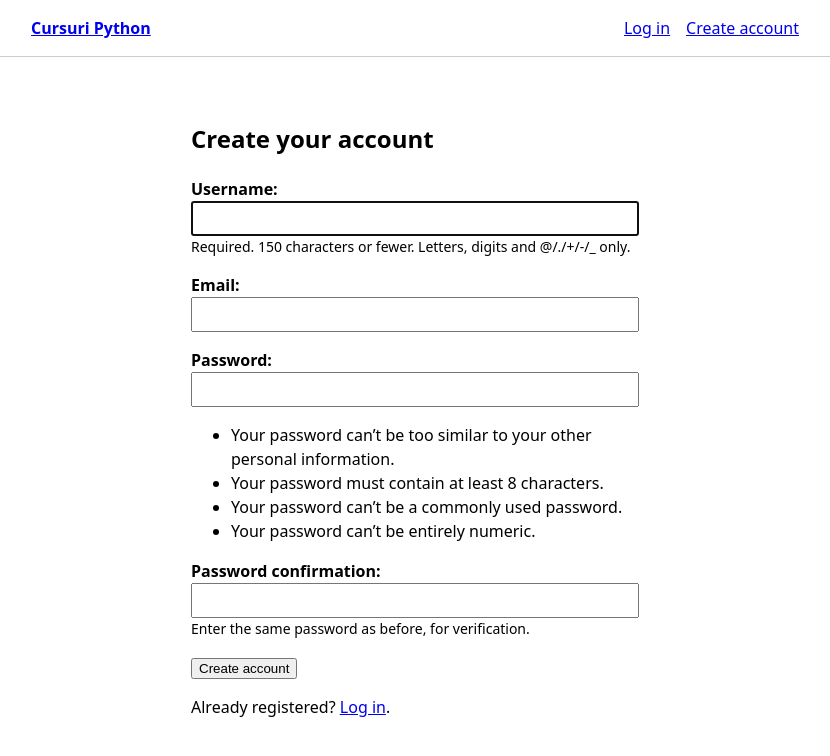
After one commit to danieliancu/python-ai-tutor, a Django app: page /accounts/signup/ in a window 1280 px wide. The commit adds this page. Shown: the top 756 px of the page, without its empty margins (225-1055 px from the left). Run offline with Django 5.2, Linux system fonts and the light colour scheme; parts of the project's set-up code (start-up, migrations or seed data) failed here and were passed over.

Commit message:
feat: add Phase 1 account authentication

```diff
--- /dev/null
+++ b/apps/accounts/forms.py
@@ -0,0 +1,20 @@
+from django import forms
+from django.contrib.auth.forms import UserCreationForm
+
+from apps.accounts.models import User
+
+
+class SignUpForm(UserCreationForm):
+    """Collect the small amount of information needed to create an account."""
+
+    email = forms.EmailField()
+
+    class Meta(UserCreationForm.Meta):
+        model = User
+        fields = ("username", "email")
+
+    def clean_email(self) -> str:
+        email = self.cleaned_data["email"].strip().lower()
+        if email and User.objects.filter(email__iexact=email).exists():
+            raise forms.ValidationError("An account with this email address already exists.")
+        return email
--- /dev/null
+++ b/apps/accounts/urls.py
@@ -0,0 +1,36 @@
+from django.contrib.auth import views as auth_views
+from django.urls import path, reverse_lazy
+
+from apps.accounts import views
+
+app_name = "accounts"
+
+urlpatterns = [
+    path("signup/", views.signup, name="signup"),
+    path("login/", auth_views.LoginView.as_view(), name="login"),
+    path("logout/", auth_views.LogoutView.as_view(), name="logout"),
+    path(
+        "password-reset/",
+        auth_views.PasswordResetView.as_view(
+            success_url=reverse_lazy("accounts:password_reset_done")
+        ),
+        name="password_reset",
+    ),
+    path(
+        "password-reset/done/",
+        auth_views.PasswordResetDoneView.as_view(),
+        name="password_reset_done",
+    ),
+    path(
+        "reset/<uidb64>/<token>/",
+        auth_views.PasswordResetConfirmView.as_view(
+            success_url=reverse_lazy("accounts:password_reset_complete")
+        ),
+        name="password_reset_confirm",
+    ),
+    path(
+        "reset/done/",
+        auth_views.PasswordResetCompleteView.as_view(),
+        name="password_reset_complete",
+    ),
+]
--- /dev/null
+++ b/apps/accounts/views.py
@@ -0,0 +1,22 @@
+from django.contrib.auth import login
+from django.http import HttpRequest, HttpResponse
+from django.shortcuts import redirect, render
+
+from apps.accounts.forms import SignUpForm
+
+
+def signup(request: HttpRequest) -> HttpResponse:
+    """Create and sign in a learner, or redirect an existing user home."""
+    if request.user.is_authenticated:
+        return redirect("home")
+
+    if request.method == "POST":
+        form = SignUpForm(request.POST)
+        if form.is_valid():
+            user = form.save()
+            login(request, user)
+            return redirect("home")
+    else:
+        form = SignUpForm()
+
+    return render(request, "registration/signup.html", {"form": form})
--- a/config/settings.py
+++ b/config/settings.py
@@ -89,6 +89,9 @@ DEFAULT_AUTO_FIELD = "django.db.models.BigAutoField"
 # --- Authentication -----------------------------------------------------------
 
 AUTH_USER_MODEL = "accounts.User"
+LOGIN_URL = "accounts:login"
+LOGIN_REDIRECT_URL = "home"
+LOGOUT_REDIRECT_URL = "home"
 
 AUTH_PASSWORD_VALIDATORS = [
     {"NAME": "django.contrib.auth.password_validation.UserAttributeSimilarityValidator"},
--- a/config/urls.py
+++ b/config/urls.py
@@ -1,10 +1,11 @@
 from django.contrib import admin
-from django.urls import path
+from django.urls import include, path
 
 from config import views
 
 urlpatterns = [
     path("", views.home, name="home"),
     path("health/", views.health, name="health"),
+    path("accounts/", include("apps.accounts.urls")),
     path("admin/", admin.site.urls),
 ]
--- a/static/css/base.css
+++ b/static/css/base.css
@@ -14,3 +14,15 @@ main {
   margin: 0 auto;
   padding: 2rem 1rem;
 }
+
+.site-header { border-bottom: 1px solid color-mix(in srgb, currentColor 20%, transparent); }
+nav, .account-links { display: flex; align-items: center; gap: 1rem; }
+nav { max-width: 48rem; margin: 0 auto; padding: 1rem; justify-content: space-between; }
+.brand { font-weight: 700; }
+.account-links form { margin: 0; }
+.link-button { background: none; border: 0; color: inherit; cursor: pointer; padding: 0; text-decoration: underline; }
+.auth-card { max-width: 28rem; margin: 2rem auto; }
+.auth-card label { display: block; font-weight: 600; }
+.auth-card input { box-sizing: border-box; max-width: 100%; padding: 0.5rem; width: 100%; }
+.auth-card .helptext { display: block; font-size: 0.875rem; }
+.error, .errorlist { color: #b42318; }
--- a/templates/base.html
+++ b/templates/base.html
@@ -8,6 +8,23 @@
   <script src="{% static 'vendor/htmx.min.js' %}" defer></script>
 </head>
 <body hx-headers='{"X-CSRFToken": "{{ csrf_token }}"}'>
+  <header class="site-header">
+    <nav aria-label="Main navigation">
+      <a class="brand" href="{% url 'home' %}">Cursuri Python</a>
+      <div class="account-links">
+        {% if user.is_authenticated %}
+          <span>Signed in as <strong>{{ user.username }}</strong></span>
+          <form method="post" action="{% url 'accounts:logout' %}">
+            {% csrf_token %}
+            <button class="link-button" type="submit">Log out</button>
+          </form>
+        {% else %}
+          <a href="{% url 'accounts:login' %}">Log in</a>
+          <a href="{% url 'accounts:signup' %}">Create account</a>
+        {% endif %}
+      </div>
+    </nav>
+  </header>
   <main>
     {% block content %}{% endblock %}
   </main>
--- /dev/null
+++ b/templates/registration/password_reset_email.html
@@ -0,0 +1,6 @@
+Someone requested a password reset for your Cursuri Python account.
+
+Use this link to choose a new password:
+{{ protocol }}://{{ domain }}{% url 'accounts:password_reset_confirm' uidb64=uid token=token %}
+
+If you did not request this, you can ignore this email.
--- /dev/null
+++ b/templates/registration/signup.html
@@ -0,0 +1,13 @@
+{% extends "base.html" %}
+{% block title %}Create account | Cursuri Python{% endblock %}
+{% block content %}
+<section class="auth-card">
+  <h1>Create your account</h1>
+  <form method="post">
+    {% csrf_token %}
+    {{ form.as_p }}
+    <button type="submit">Create account</button>
+  </form>
+  <p>Already registered? <a href="{% url 'accounts:login' %}">Log in</a>.</p>
+</section>
+{% endblock %}
```
Also changed, not shown: apps/accounts/tests.py (+76 -0 lines), templates/registration/login.html (added, +16 -0 lines), templates/registration/password_reset_complete.html (added, +8 -0 lines), templates/registration/password_reset_confirm.html (added, +16 -0 lines), templates/registration/password_reset_done.html (added, +8 -0 lines), templates/registration/password_reset_form.html (added, +13 -0 lines), README.md.
